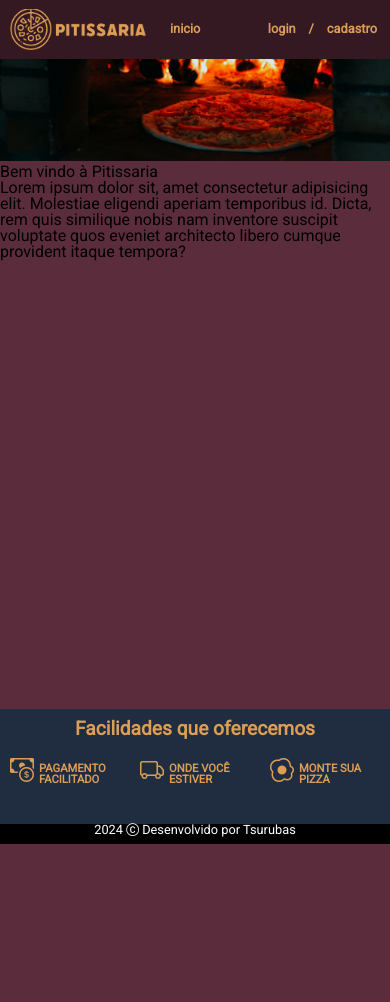
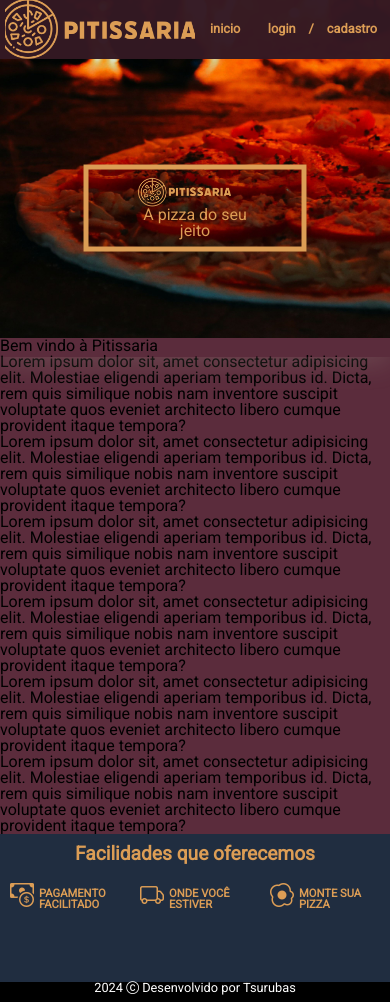
Before and after one commit to J4kedi/new-pitissaria, a PHP site: page /paginas/index.php in a window 390 px wide. Before the commit the page ends 844 px from the top, so only its background shows below. Run offline with PHP 8.4, Linux system fonts and the light colour scheme.

Commit message:
adicionado novas pastas e responsividade

```diff
--- /dev/null
+++ b/Js/header.js
@@ -0,0 +1,67 @@
+var $content = $('header .content')
+  , $blur    = $('header .overlay')
+  , wHeight  = $(window).height();
+
+$(window).on('resize', function(){
+  wHeight = $(window).height();
+});
+
+window.requestAnimFrame = (function()
+{
+  return  window.requestAnimationFrame       ||
+          window.webkitRequestAnimationFrame ||
+          window.mozRequestAnimationFrame    ||
+          function( callback ){
+            window.setTimeout(callback, 1000 / 60);
+          };
+})();
+
+function Scroller()
+{
+  this.latestKnownScrollY = 0;
+  this.ticking            = false;
+}
+
+Scroller.prototype = {
+
+  init: function() {
+    window.addEventListener('scroll', this.onScroll.bind(this), false);
+    $blur.css('background-image', 'url(../Assets/img-header-edit.jpg)', $('header:first-of-type').css('background-image'));
+  },
+
+
+  onScroll: function() {
+    this.latestKnownScrollY = window.scrollY;
+    this.requestTick();
+  },
+
+
+  requestTick: function() {
+    if( !this.ticking ) {
+      window.requestAnimFrame(this.update.bind(this));
+    }
+    this.ticking = true;
+  },
+
+  update: function() {
+    var currentScrollY = this.latestKnownScrollY;
+    this.ticking       = false;
+
+    var slowScroll = currentScrollY / 2
+      , blurScroll = currentScrollY * 2
+      , opaScroll = 1.4 - currentScrollY / 400;
+    $content.css({
+      'transform'         : 'translateY(' + slowScroll + 'px)',
+      '-moz-transform'    : 'translateY(' + slowScroll + 'px)',
+      '-webkit-transform' : 'translateY(' + slowScroll + 'px)',
+      'opacity' : opaScroll
+    });
+
+    $blur.css({
+      'opacity' : blurScroll / wHeight
+    });
+  }
+};
+
+var scroller = new Scroller();
+scroller.init();
--- a/Style/padrao.css
+++ b/Style/padrao.css
@@ -19,6 +19,75 @@ html {
 }
 
 /* CSS HEADER */
+header {
+    height: 60%;
+    background: url(../Assets/img-header-edit.jpg) center;
+    background-size: cover;
+    z-index: 2;
+}
+
+
+.menu-image {
+    height: calc(100% - 40px);
+    position: relative;
+    overflow: hidden;
+    box-shadow: rgba(172, 166, 149, 0.2) 0px 8px 24px;
+}
+
+.menu-image .content {
+    position: absolute;
+    top: 0;
+    left: 0;
+    right: 0;
+    bottom: 0;
+    z-index: 1;
+}
+
+.menu-image h1,
+.menu-image h2 {
+    margin: 0;
+}
+
+.menu-image h2 {
+    text-transform: uppercase;
+    margin-top: -.5em;
+}
+
+.menu-image hgroup {
+    -webkit-transform: translate(-50%, -50%);
+    -moz-transform: translate(-50%, -50%);
+    -ms-transform: translate(-50%, -50%);
+    -o-transform: translate(-50%, -50%);
+    transform: translate(-50%, -50%);
+    display: flex;
+    flex-direction: column;
+    text-align: center;
+    position: absolute;
+    top: 50%;
+    left: 50%;
+    width: 30%;
+    color: var(--cor-texto-header);
+    border: 5px solid var(--cor-texto-header);
+    padding: .5em 3em;
+    background-color: rgba(0, 0, 0, 0.2);
+}
+
+.menu-image .overlay {
+    position: absolute;
+    top: 0;
+    right: 0;
+    left: 0;
+    bottom: 0;
+    background: var(--cor-header) center no-repeat;
+    background-size: cover;
+    z-index: 1;
+    opacity: 0;
+    filter: blur(4px);
+}
+
+.logo {
+    margin-right:20px
+}
 
 .menu {
     background: var(--cor-header);
@@ -30,6 +99,8 @@ html {
 
     position: sticky;
     top: 0;
+
+    z-index: 3;
 }
 
 .nav-item {
@@ -45,7 +116,9 @@ html {
     color: var(--cor-texto-header);
 }
 
-#logo-inicio {
+#img-logo {
+    background: url('../Assets/logo/logo-inicio.png') center;
+    background-size: cover;
     width: 180px;
 }
 
@@ -80,6 +153,11 @@ html {
     color: var(--cor-carregamento);
 }
 
+/* Container */
+main .container {
+    color: var(--cor-texto);
+}
+
 /* CSS FOOTER */
 
 footer {
@@ -87,13 +165,10 @@ footer {
     color: var(--cor-texto-header);
 
     width: 100%;
-    height: 20vh;
+    height: 30vh;
 
-    position: absolute;
+    position: relative;
     bottom: 0;
-    left: 0;
-
-    width: 100%;
 }
 
 footer h1 {
@@ -153,6 +228,10 @@ footer .card {
         font-size: 1.2em;
     }
 
+    footer {
+        height: 30vh;
+    }
+
     footer h1 {
         font-size: 1.2em;
     }
@@ -175,6 +254,10 @@ footer .card {
 }
 
 @media screen and (max-width: 540px) {
+    header {
+        height: 40%;
+    }
+
     .menu {
         font-size: 0.8em;
     }
@@ -184,7 +267,7 @@ footer .card {
     }
 
     footer {
-        height: 16vh;
+        height: 20vh;
     }
 
     footer .container {
--- a/paginas/geral/header.php
+++ b/paginas/geral/header.php
@@ -1,4 +1,17 @@
 <header>
+    <script src="https://ajax.googleapis.com/ajax/libs/jquery/3.5.1/jquery.min.js"></script>
+
     <?php include('menu.php');?>
-    <img id="img-header" src="../Assets/img-header-edit.jpg" alt="imagem de pizza saindo do forno">
+
+    <section class="menu-image">
+        <div class="content">
+          <hgroup>
+            <img class="logo" src="../ASSETS/logo/logo-inicio (1).png" alt="Logo Pitissasria">
+            <i>A pizza do seu jeito</i>
+          </hgroup>
+        </div>
+        <div class="overlay"></div>
+    </section>
+
+    <script src="../js/header.js"></script>
 </header>
--- a/paginas/geral/menu.php
+++ b/paginas/geral/menu.php
@@ -3,7 +3,7 @@
 <link rel="stylesheet" href="../style/padrao.css">
 <nav class="menu">
     <a href="index.php"class="nav-item" id="img-logo">
-        <img  id="logo-inicio" src="../Assets/logo/logo-inicio.png" alt="Logo Pitissasria">
+        <!-- <img  id="logo-inicio" src="../Assets/logo/logo-inicio.png" alt="Logo Pitissasria"> -->
     </a>
     <a href="index.php" class="nav-item">inicio</a>
     <?php include('../PHP/sessao/session.php'); ?>
--- a/paginas/index.php
+++ b/paginas/index.php
@@ -3,7 +3,7 @@
 <head>
     <meta charset="UTF-8">
     <meta name="viewport" content="width=device-width, initial-scale=1.0">
-    <link rel="stylesheet" href="../Style/padrao.css">
+    <link rel="stylesheet" href="../Style/index.css">
     <title>Pitissaria</title>
 </head>
 <body>
@@ -12,6 +12,11 @@
     <main class="container">
         <h1>Bem vindo à Pitissaria</h1>
         <p>Lorem ipsum dolor sit, amet consectetur adipisicing elit. Molestiae eligendi aperiam temporibus id. Dicta, rem quis similique nobis nam inventore suscipit voluptate quos eveniet architecto libero cumque provident itaque tempora?</p>
+        <p>Lorem ipsum dolor sit, amet consectetur adipisicing elit. Molestiae eligendi aperiam temporibus id. Dicta, rem quis similique nobis nam inventore suscipit voluptate quos eveniet architecto libero cumque provident itaque tempora?</p>
+        <p>Lorem ipsum dolor sit, amet consectetur adipisicing elit. Molestiae eligendi aperiam temporibus id. Dicta, rem quis similique nobis nam inventore suscipit voluptate quos eveniet architecto libero cumque provident itaque tempora?</p>
+        <p>Lorem ipsum dolor sit, amet consectetur adipisicing elit. Molestiae eligendi aperiam temporibus id. Dicta, rem quis similique nobis nam inventore suscipit voluptate quos eveniet architecto libero cumque provident itaque tempora?</p>
+        <p>Lorem ipsum dolor sit, amet consectetur adipisicing elit. Molestiae eligendi aperiam temporibus id. Dicta, rem quis similique nobis nam inventore suscipit voluptate quos eveniet architecto libero cumque provident itaque tempora?</p>
+        <p>Lorem ipsum dolor sit, amet consectetur adipisicing elit. Molestiae eligendi aperiam temporibus id. Dicta, rem quis similique nobis nam inventore suscipit voluptate quos eveniet architecto libero cumque provident itaque tempora?</p>
     </main>
 
     <?PHP include('geral/footer.php');?>
--- a/paginas/login.php
+++ b/paginas/login.php
@@ -7,5 +7,11 @@
 </head>
 <body>
     <?php include('geral/menu.php');?>
+
+    <main class="container">
+
+    </main>
+
+    <?php include('geral/footer.php')?>
 </body>
 </html>
```
